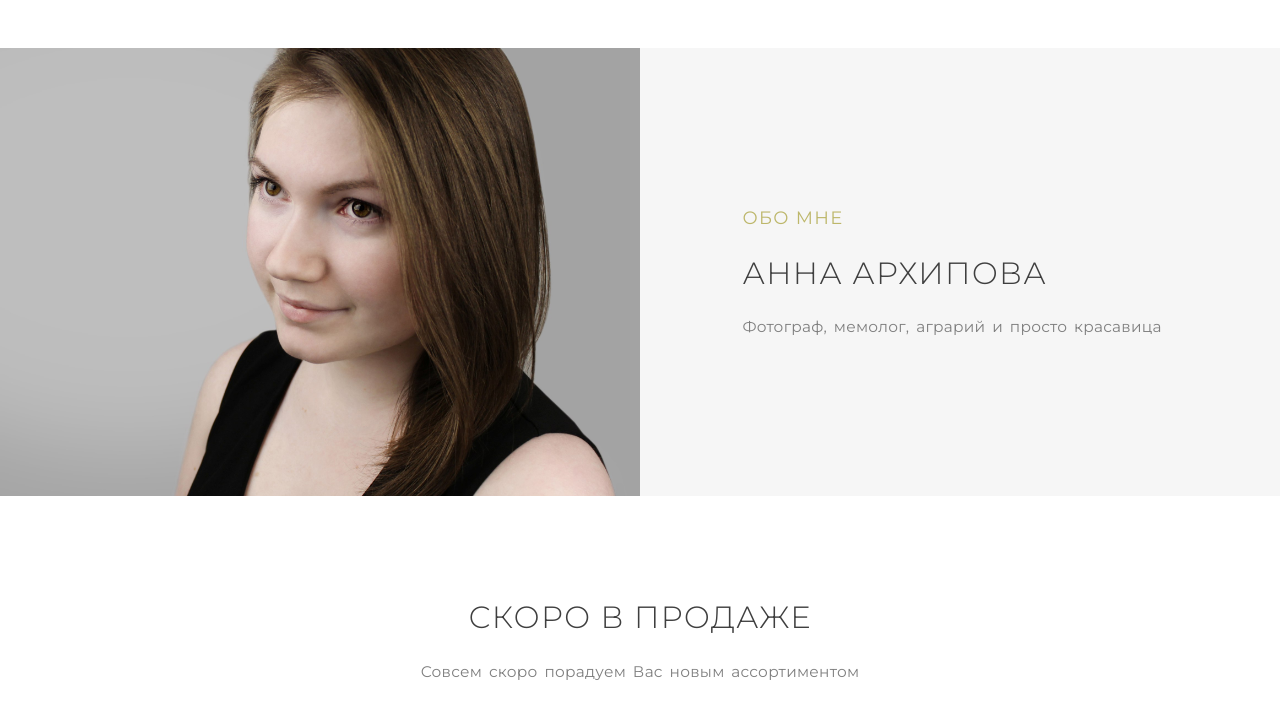
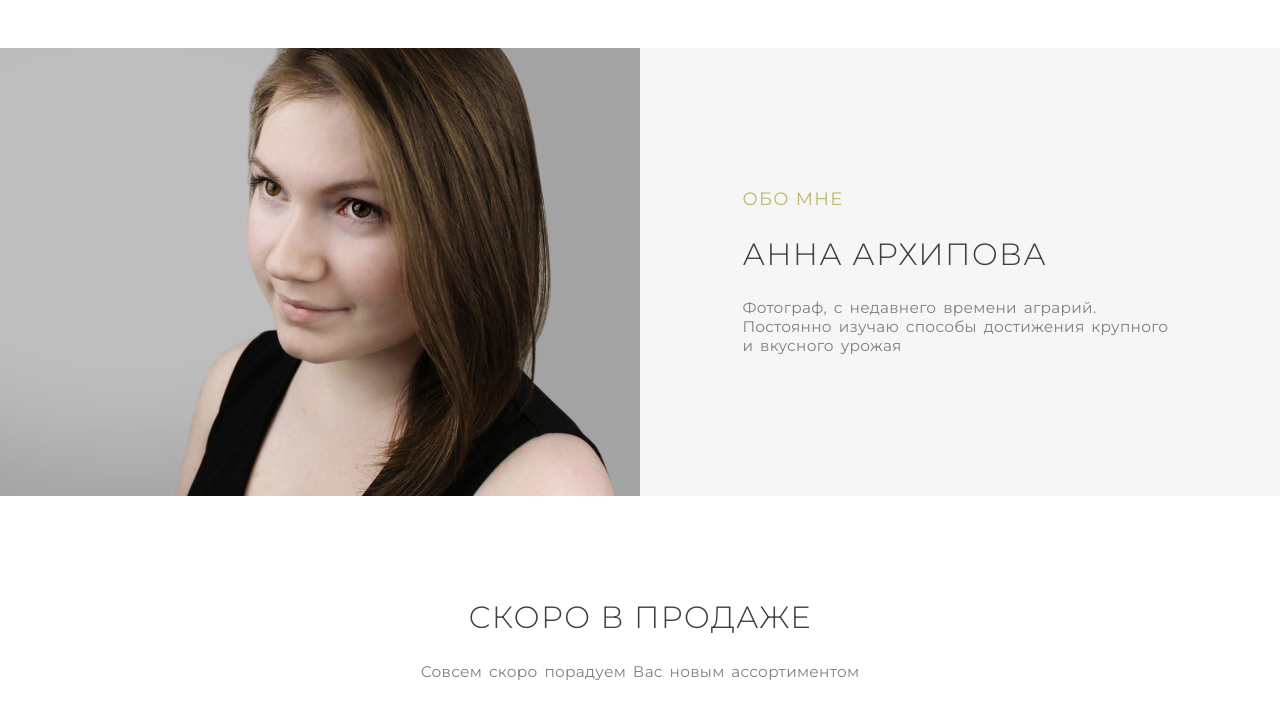
Before and after one commit to egupych/Anna.Garden, a plain HTML site: page index.html in a window 1280 px wide. Shown: the part 2781-3499 px from the top of the page. Drawn offline with Linux system fonts and the light colour scheme; a script that the page names is missing.

Commit message:
Update index.html

```diff
--- a/index.html
+++ b/index.html
@@ -125,7 +125,7 @@
         <div class="alt_block_argument">
           <div class="before_argument _anim-items _anim-no">ОБО МНЕ</div>
           <div class="argument">АННА АРХИПОВА</div>
-          <div class="after_argument">Фотограф, мемолог, аграрий и просто красавица</div>
+          <div class="after_argument">Фотограф, с недавнего времени аграрий. Постоянно изучаю способы достижения крупного и вкусного урожая</div>
         </div>
       </div>
     </section>
```
